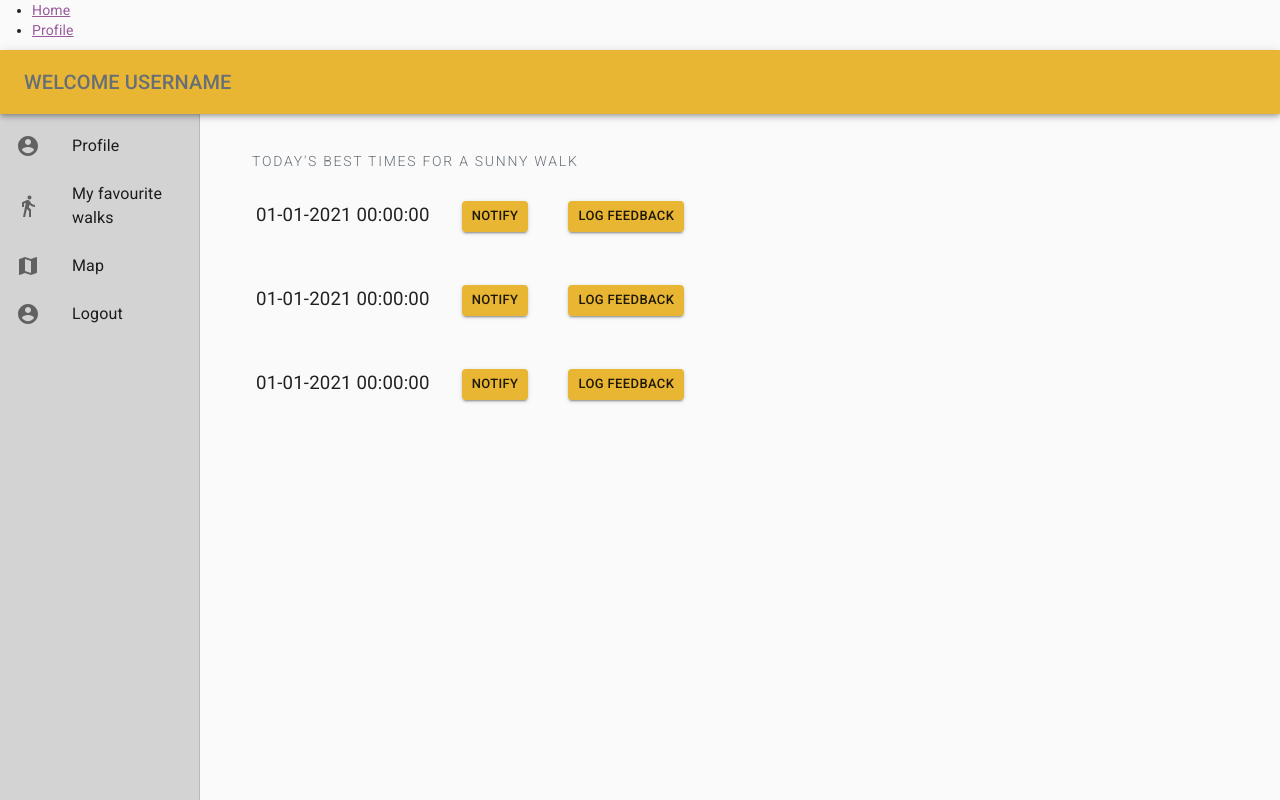
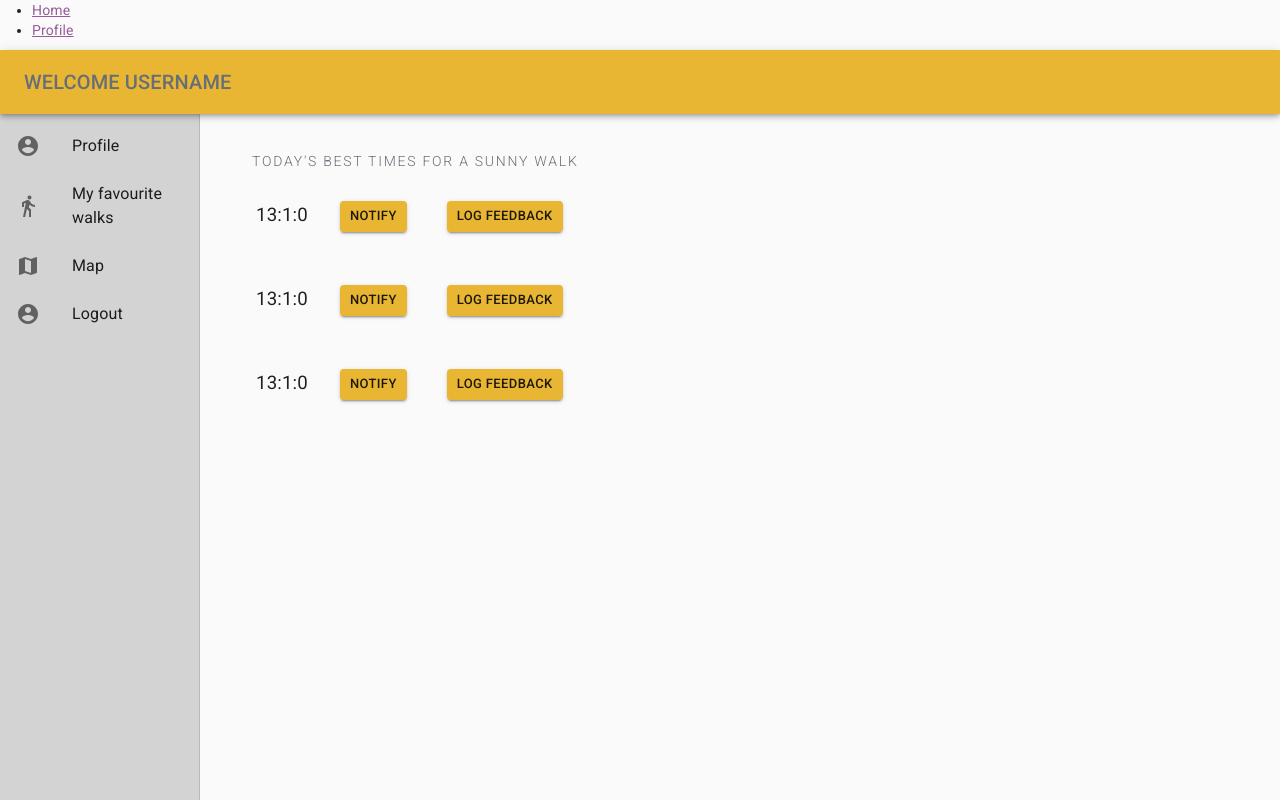
Before and after one commit to CodeBendersTR/sunnywalk-frontend, a React (Create React App) app: page /home in a window 1280 px wide. Built offline with nearby package versions, Linux system fonts and the light colour scheme.

Commit message:
Added props to DisplayTime.js to access and display time from backend

```diff
--- a/src/components/AddResponsiveDrawer/AddResponsiveDrawer.js
+++ b/src/components/AddResponsiveDrawer/AddResponsiveDrawer.js
@@ -82,6 +82,8 @@ function ResponsiveDrawer(props) {
   );
 
   const container = window !== undefined ? () => window().document.body : undefined;
+  const today = new Date();
+  const time = today.getHours() + ":" + today.getMinutes() + ":" + today.getSeconds();
 
   return (
     <div className={classes.root}>
@@ -139,9 +141,9 @@ function ResponsiveDrawer(props) {
             Today's best times for a sunny walk
           </h4>
           <ul>
-            <DisplayTime />
-            <DisplayTime />
-            <DisplayTime />
+            <DisplayTime dispTime={ time } />
+            <DisplayTime dispTime={ time }/>
+            <DisplayTime dispTime={ time }/>
           </ul>
         <Typography paragraph>
 
--- a/src/components/DisplayTime/DisplayTime.js
+++ b/src/components/DisplayTime/DisplayTime.js
@@ -21,14 +21,14 @@ const useStyles = makeStyles((theme) => ({
   },
 }));
 
-function DisplayTime() {
+function DisplayTime(props) {
   const classes = useStyles();
 
   return (
     <li className="list-style">
-      <p>01-01-2021 00:00:00
-        <Button variant="contained" size="small" className={classes.margin}>Notify</Button>
-        <Button variant="contained" size="small" className={classes.margin}>Log Feedback</Button>
+      <p>{ props.dispTime }
+        <Button onClick={"hello"} variant="contained" size="small" className={classes.margin}>Notify</Button>
+        <Button onClick={"hello"} variant="contained" size="small" className={classes.margin}>Log Feedback</Button>
       </p>
     </li>
   );
```
